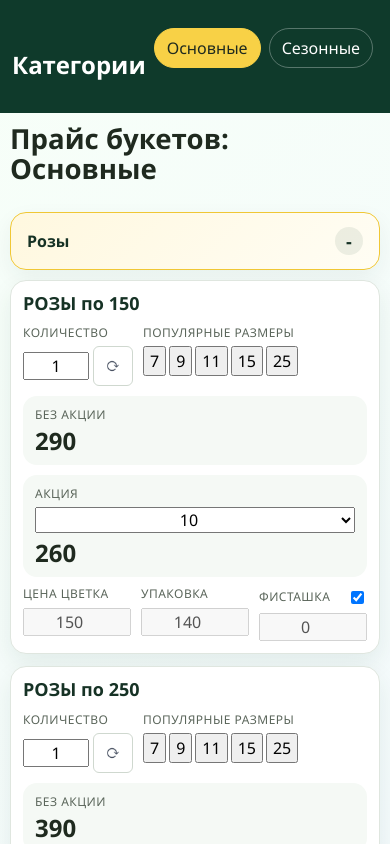
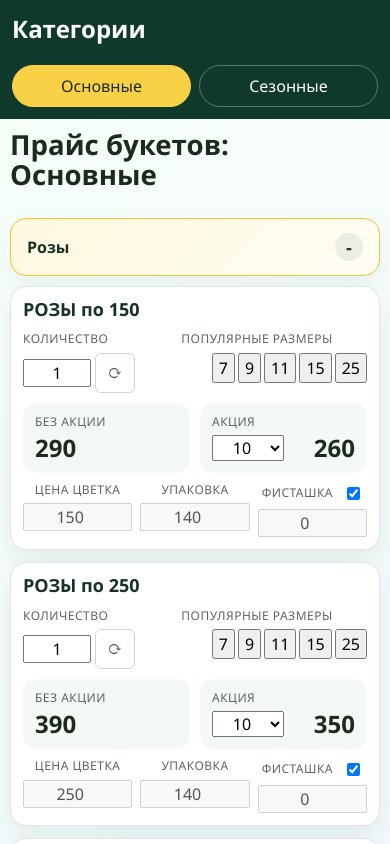
Before and after one commit to alizelect/flowers_baza, a Vue app: page / in a window 390 px wide. Shown: the top 844 px of the page. Built offline with nearby package versions, Linux system fonts and the light colour scheme.

Commit message:
Refine mobile sidebar and card layout

```diff
--- a/src/components/SidebarMenu.vue
+++ b/src/components/SidebarMenu.vue
@@ -14,6 +14,7 @@ const sidebarTitle = '\u041a\u0430\u0442\u0435\u0433\u043e\u0440\u0438\u0438'
     <div class="sidebar-footer">
       <slot />
     </div>
+    <div class="sidebar-menu-list">
       <button
         v-for="key in sections"
         :key="key"
@@ -23,5 +24,6 @@ const sidebarTitle = '\u041a\u0430\u0442\u0435\u0433\u043e\u0440\u0438\u0438'
       >
         {{ SECTION_LABELS[key] }}
       </button>
+    </div>
   </aside>
 </template>
--- a/src/components/SidebarMenu.vue.js
+++ b/src/components/SidebarMenu.vue.js
@@ -16,6 +16,9 @@ __VLS_asFunctionalElement(__VLS_intrinsicElements.div, __VLS_intrinsicElements.d
     ...{ class: "sidebar-footer" },
 });
 var __VLS_0 = {};
+__VLS_asFunctionalElement(__VLS_intrinsicElements.div, __VLS_intrinsicElements.div)({
+    ...{ class: "sidebar-menu-list" },
+});
 for (const [key] of __VLS_getVForSourceType((__VLS_ctx.sections))) {
     __VLS_asFunctionalElement(__VLS_intrinsicElements.button, __VLS_intrinsicElements.button)({
         ...{ onClick: (...[$event]) => {
@@ -29,6 +32,7 @@ for (const [key] of __VLS_getVForSourceType((__VLS_ctx.sections))) {
 }
 /** @type {__VLS_StyleScopedClasses['sidebar']} */ ;
 /** @type {__VLS_StyleScopedClasses['sidebar-footer']} */ ;
+/** @type {__VLS_StyleScopedClasses['sidebar-menu-list']} */ ;
 /** @type {__VLS_StyleScopedClasses['menu-btn']} */ ;
 // @ts-ignore
 var __VLS_1 = __VLS_0;
--- a/src/style.css
+++ b/src/style.css
@@ -36,6 +36,11 @@ select {
 .sidebar-footer {
   margin-top: auto;
   padding-top: 14px;
+}
+
+.sidebar-menu-list {
+  display: grid;
+  gap: 3px;
 }
 
 .menu-btn {
@@ -548,8 +553,9 @@ select {
 }
 
 .mobile-card-row-top {
-  grid-template-columns: minmax(0, 110px) minmax(0, 1fr);
+  grid-template-columns: minmax(0, 112px) minmax(0, 1fr);
   align-items: start;
+  column-gap: 12px;
 }
 
 .mobile-card-row-bottom {
@@ -559,6 +565,7 @@ select {
 
 .mobile-field-compact {
   gap: 4px;
+  align-content: start;
 }
 
 .mobile-field-pistachio {
@@ -594,6 +601,20 @@ select {
   max-width: none;
 }
 
+.mobile-field-sizes {
+  justify-items: end;
+}
+
+.mobile-field-sizes .mobile-label {
+  width: 100%;
+  text-align: center;
+}
+
+.mobile-field-sizes .sizes {
+  width: 100%;
+  justify-content: flex-end;
+}
+
 .mobile-metrics {
   display: grid;
   grid-template-columns: repeat(2, minmax(0, 1fr));
@@ -606,6 +627,7 @@ select {
   padding: 12px;
   border-radius: 14px;
   background: #f5f9f5;
+  min-width: 0;
 }
 
 .mobile-metric strong {
@@ -622,10 +644,43 @@ select {
 
 .mobile-promo-value select {
   width: 72px;
+  flex: 0 0 72px;
 }
 
 .mobile-mix-price-fields {
   justify-content: flex-start;
+}
+
+.mobile-card-row-bottom .mobile-label,
+.mobile-card-row-bottom .mix-price-qty {
+  text-align: center;
+}
+
+.mobile-card-row-bottom .mobile-input,
+.mobile-card-row-bottom .mobile-pistachio-cell,
+.mobile-card-row-bottom .mobile-mix-price-fields {
+  width: 100%;
+}
+
+.mobile-card-row-bottom .mobile-field-head-inline {
+  justify-content: center;
+}
+
+.mobile-card-row-bottom .mobile-field-head-inline .mobile-label {
+  text-align: center;
+}
+
+.mobile-card-row-bottom .mix-price-item {
+  align-items: stretch;
+}
+
+.mobile-card-row-bottom .mix-price-item .short-input {
+  width: 100%;
+}
+
+.mobile-card-row-bottom .mobile-pistachio-cell {
+  justify-content: center;
+  flex-wrap: nowrap;
 }
 
 .mobile-pistachio-cell {
@@ -729,15 +784,29 @@ select {
   }
 
   .sidebar {
-    flex-wrap: wrap;
-    align-items: flex-start;
+    display: grid;
+    grid-template-columns: 1fr;
+    align-items: stretch;
+    justify-items: stretch;
+    flex-wrap: nowrap;
+    gap: 10px;
+  }
+
+  .sidebar h2 {
+    margin: 0;
   }
 
   .sidebar-footer {
-    order: -1;
-    flex: 0 0 100%;
-    margin: 0 0 8px;
+    order: 0;
+    margin: 0;
     padding-top: 0;
+  }
+
+  .sidebar-menu-list {
+    display: grid;
+    grid-template-columns: repeat(2, minmax(0, 1fr));
+    gap: 8px;
+    align-items: start;
   }
 
   button,
@@ -784,7 +853,7 @@ select {
 
   .sidebar {
     padding: 12px;
-    gap: 8px;
+    gap: 10px;
   }
 
   .sidebar-footer {
@@ -792,11 +861,22 @@ select {
     padding-top: 0;
   }
 
+  .sidebar .auth-wrap {
+    gap: 8px;
+  }
+
+  .sidebar .auth-wrap input,
+  .sidebar .auth-wrap button,
   .menu-btn {
-    flex: 0 0 auto;
+    min-height: 42px;
+  }
+
+  .menu-btn {
+    width: 100%;
     border-radius: 999px;
     padding: 8px 12px;
     white-space: nowrap;
+    text-align: center;
   }
 
   .modal {
@@ -839,16 +919,16 @@ select {
   }
 
   .mobile-metrics {
-    grid-template-columns: 1fr;
+    grid-template-columns: repeat(2, minmax(0, 1fr));
   }
 
   .mobile-promo-value {
-    align-items: stretch;
-    flex-direction: column;
+    align-items: center;
+    flex-direction: row;
   }
 
   .mobile-promo-value select {
-    width: 100%;
+    width: 72px;
   }
 
   .mobile-field-qty .qty-cell,
@@ -885,7 +965,12 @@ select {
 
   .sizes {
     flex-wrap: wrap;
-    justify-content: flex-start;
+    justify-content: flex-end;
+  }
+
+  .mobile-card-row-bottom {
+    grid-template-columns: repeat(3, minmax(0, 1fr));
+    column-gap: 8px;
   }
 
   .auth-wrap {
```
Lines whose indentation alone changed are shown as unchanged.
